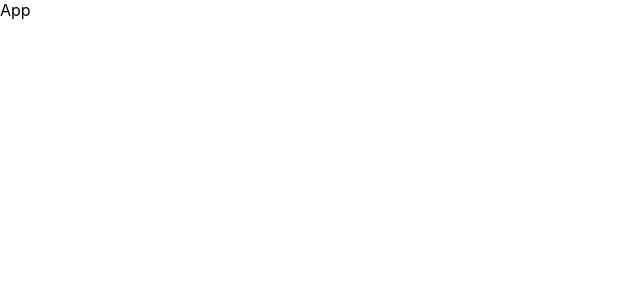
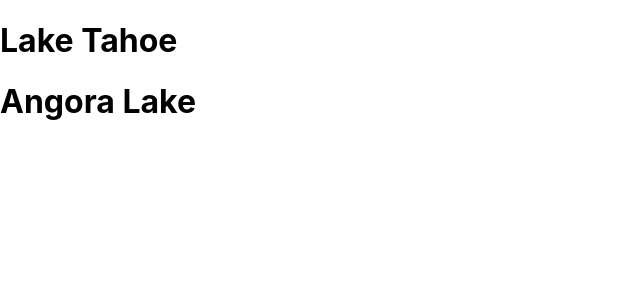
Before and after one commit to MahamJamil/hello-react, a React (Create React App) app: page / in a window 1280 px wide. Shown: the top 300 px of the page, without its empty margins (0-640 px from the left). Built offline with nearby package versions, Linux system fonts and the light colour scheme.

Commit message:
used Lake component in App component

```diff
--- a/src/index.js
+++ b/src/index.js
@@ -10,7 +10,15 @@ function Lake(props) {
 }
 
 function App() {
-    return <div > App < /div>
+    return ( <
+        div >
+        <
+        Lake name = 'Lake Tahoe' / >
+        <
+        Lake name = 'Angora Lake' / >
+        <
+        /div>
+    )
 }
 
 ReactDOM.render( < App / > ,
```
